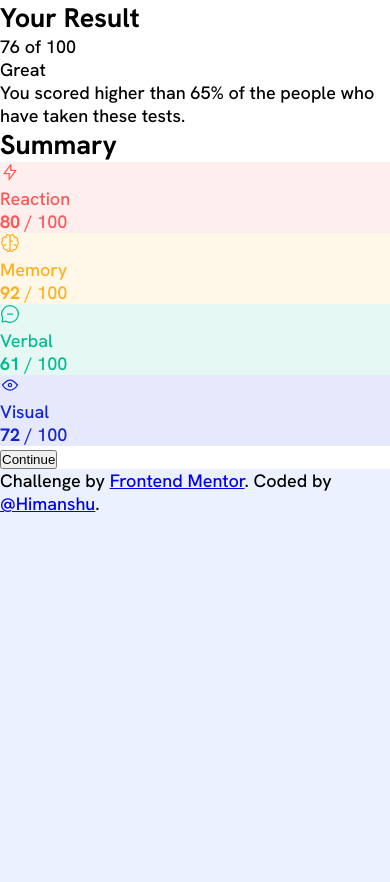
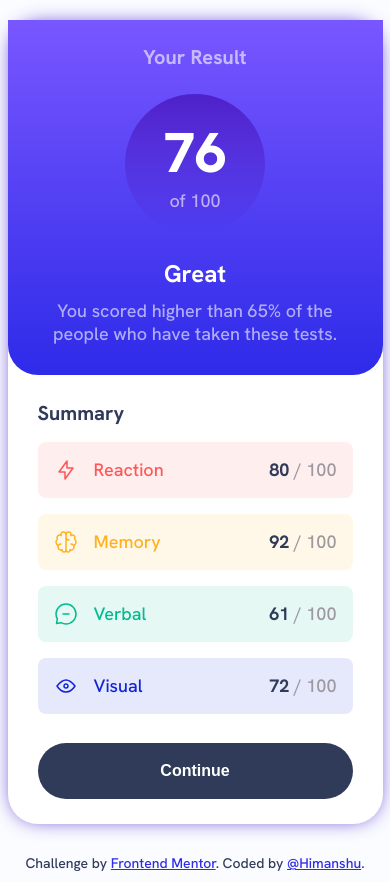
Before and after one commit to Himanshu-196018/results-summary-component, a plain HTML site: page index.html in a window 390 px wide. Before the commit the page ends 844 px from the top, so only its background shows below. Drawn offline with Linux system fonts and the light colour scheme.

Commit message:
mobile first style completed

```diff
--- a/index.html
+++ b/index.html
@@ -23,7 +23,7 @@
         <section class="result-card">
           <h1>Your Result</h1>
           <div class="result-score">
-            <span class="scored">76</span>
+            <span class="t-scored">76</span>
             <span class="out-of">of 100</span>
           </div>
 
--- a/style.css
+++ b/style.css
@@ -19,7 +19,7 @@
   --light-royal-blue: hsl(241, 81%, 54%);
   --violet-blue: hsla(256, 72%, 46%, 1);
   --persian-blue: hsla(241, 72%, 46%, 0);
-  --pale-blue: hsl(221, 100%, 96%);
+  --pale-blue: hsl(221, 100%, 99%);
   --light-lavender: hsl(241, 100%, 89%);
   --dark-gray-blue: hsl(224, 30%, 27%);
 }
@@ -51,8 +51,137 @@ body {
 
 /* main section of the page */
 main {
+  min-height: 100vh;
   display: grid;
   justify-content: center;
   align-content: center;
+}
+
+/* component */
+.component {
+  width: 375px;
   background-color: white;
+  box-shadow: 0 0 20px -5px var(--violet-blue);
+  border-radius: 30px;
 }
+
+/* style for result card */
+.result-card {
+  padding: 24px;
+  height: 355px;
+  background: linear-gradient(var(--light-slate-blue), var(--light-royal-blue));
+  border-radius: 0 0 30px 30px;
+  text-align: center;
+  color: rgba(255, 255, 255, 0.6);
+}
+
+h1 {
+  font-size: 20px;
+}
+
+/* result circle */
+.result-score {
+  margin: 24px auto;
+  width: 140px;
+  height: 140px;
+  background: linear-gradient(var(--violet-blue), var(--persian-blue));
+  border-radius: 50%;
+  display: flex;
+  flex-direction: column;
+  justify-content: center;
+  align-item: center;
+}
+
+.t-scored {
+  font-size: 56px;
+  color: white;
+  font-weight: 800;
+}
+.comment {
+  margin-bottom: 10px;
+  font-size: 24px;
+  font-weight: 700;
+  color: white;
+}
+
+/* style for summary card */
+.result-summary {
+  padding: 25px 30px;
+}
+
+.result-summary > h1,
+.scored {
+  color: var(--dark-gray-blue);
+}
+
+ul {
+  list-style: none;
+}
+li {
+  margin: 16px 0;
+  padding: 0 16px;
+  height: 56px;
+  border-radius: 8px;
+  display: grid;
+  grid-template-columns: 1fr 4fr 3fr;
+  align-content: center;
+}
+img {
+  margin-right: 16px;
+  height: 24px;
+}
+
+.result {
+  justify-self: flex-end;
+  color: hsl(280, 4%, 61%);
+}
+button {
+  margin-top: 13px;
+  width: 100%;
+  height: 56px;
+  font-size: 16px;
+  font-weight: 700;
+  border-radius: 28px;
+  border: none;
+  color: white;
+  background-color: var(--dark-gray-blue);
+}
+
+/* style for footer section of the page */
+footer {
+  font-size: 14px;
+  margin: 10px 0;
+  text-align: center;
+  color: var(--dark-gray-blue);
+}
+footer a {
+  color: var(--light-royal-blue);
+}
+
+/* style for desktop/larger screen windows */
+@media screen and (width > 750px) {
+  .component {
+    width: 735px;
+    height: 512px;
+    display: grid;
+    grid-template-columns: 1fr 1fr;
+    overflow: hidden;
+  }
+  .result-card {
+    padding: 40px 60px;
+    height: 100%;
+    border-radius: 30px;
+  }
+  .result-score {
+    margin-top: 35px;
+    width: 200px;
+    height: 200px;
+  }
+  .t-scored {
+    font-size: 64px;
+  }
+  .comment {
+    font-size: 28px;
+    margin-bottom: 15px;
+  }
+}
```
